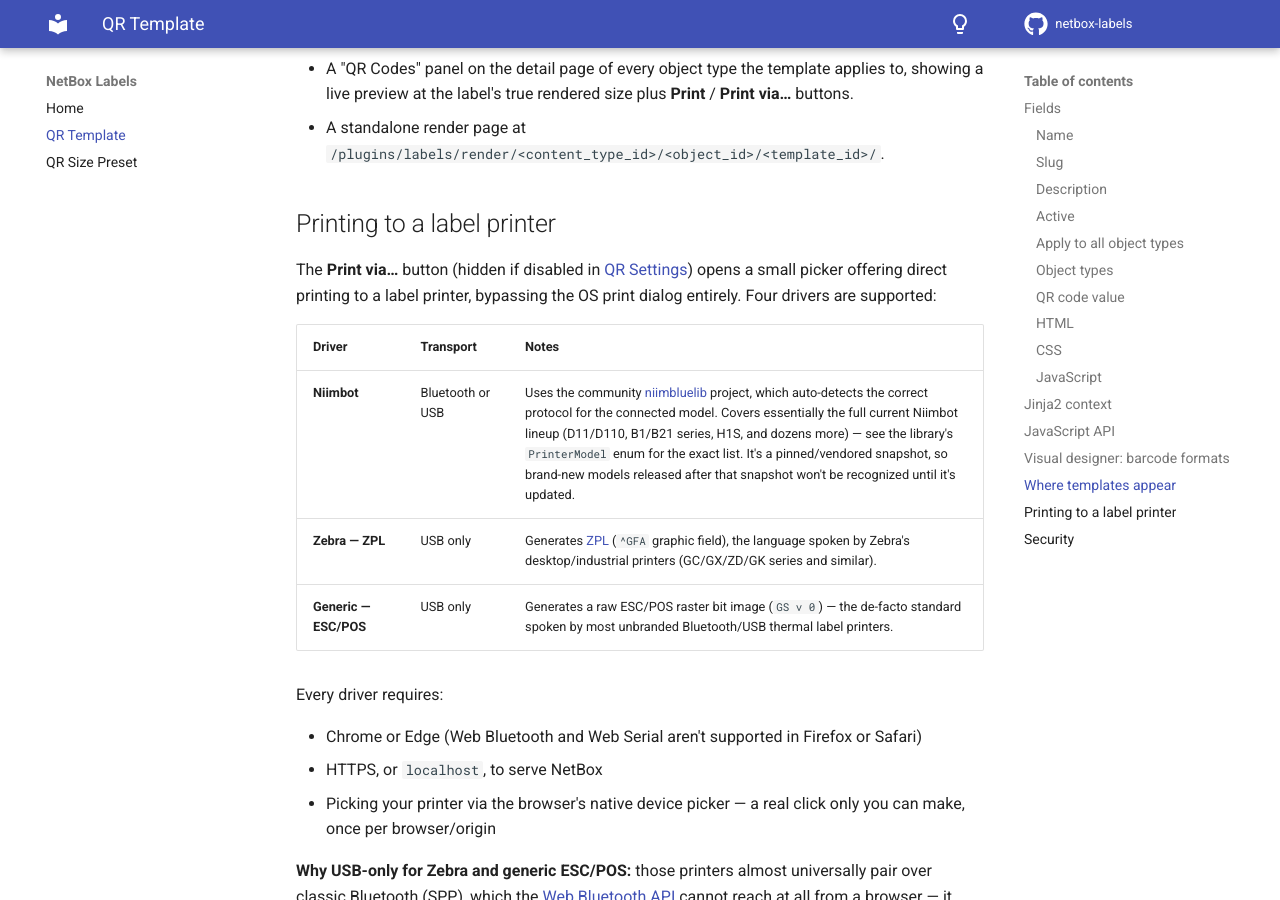
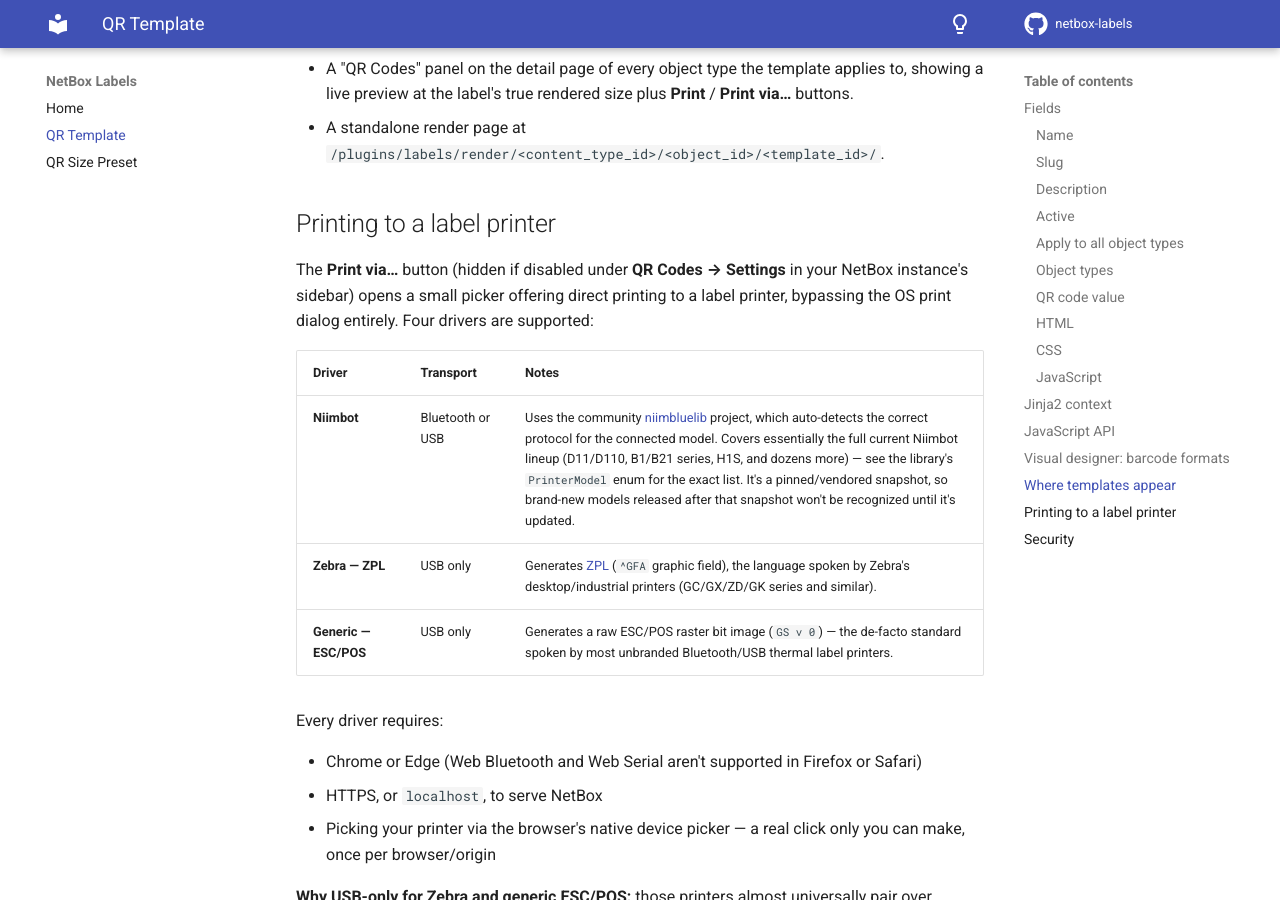
Before and after one commit to N34AY/netbox-labels, an MkDocs documentation site: the page built from docs/qrtemplate.md, in a window 1280 px wide and 900 px high, scrolled down 4019 px. Built offline with MkDocs 1.6.1 and Material for MkDocs 9.7.7, drawn with Linux system fonts in a browser that asks for light colours; comment, search, counter and statistics services are not loaded.

Commit message:
Deploy the docs live to GitHub Pages
Adds mkdocs-pages.yml (INHERIT: mkdocs.yml, overriding only what a real
publicly-hosted site needs that the NetBox-embedded copy doesn't: a
normal site_dir instead of one nested to avoid colliding with NetBox
core's static docs, the real Pages site_url, and search re-enabled) and
a workflow that builds and deploys it to
https://n34ay.github.io/netbox-labels/ automatically on every push to
main touching docs/.

Also fixes a real bug the Pages build surfaced: qrtemplate.md's "QR
Settings" link used a relative path hand-tuned for the NetBox-embedded
copy's specific directory depth (docs/models/netbox_labels/qrtemplate/),
which resolved to a broken URL on the shallower Pages site. Replaced
with plain text describing where to find the setting in NetBox's own
UI, since that's not something a relative link can point at correctly
from more than one build depth anyway.

```diff
--- a/docs/qrtemplate.md
+++ b/docs/qrtemplate.md
@@ -135,8 +135,9 @@
 
 ## Printing to a label printer
 
-The **Print via…** button (hidden if disabled in [QR Settings](../../../../../plugins/labels/settings/))
-opens a small picker offering direct printing to a label printer, bypassing the OS print dialog
+The **Print via…** button (hidden if disabled under **QR Codes → Settings** in your NetBox
+instance's sidebar) opens a small picker offering direct printing to a label printer, bypassing
+the OS print dialog
 entirely. Four drivers are supported:
 
 | Driver | Transport | Notes |
--- a/netbox_labels/static/docs/models/netbox_labels/qrtemplate/index.html
+++ b/netbox_labels/static/docs/models/netbox_labels/qrtemplate/index.html
@@ -971,8 +971,9 @@
   <code>/plugins/labels/render/&lt;content_type_id&gt;/&lt;object_id&gt;/&lt;template_id&gt;/</code>.</li>
 </ul>
 <h2 id="printing-to-a-label-printer">Printing to a label printer</h2>
-<p>The <strong>Print via…</strong> button (hidden if disabled in <a href="../../../../../plugins/labels/settings/">QR Settings</a>)
-opens a small picker offering direct printing to a label printer, bypassing the OS print dialog
+<p>The <strong>Print via…</strong> button (hidden if disabled under <strong>QR Codes → Settings</strong> in your NetBox
+instance's sidebar) opens a small picker offering direct printing to a label printer, bypassing
+the OS print dialog
 entirely. Four drivers are supported:</p>
 <table>
 <thead>
```
Also changed, not shown: CONTRIBUTING.md (+6 -3 lines), README.md (+3 -2 lines), mkdocs-pages.yml (added, +20 -0 lines), 1 other file.
